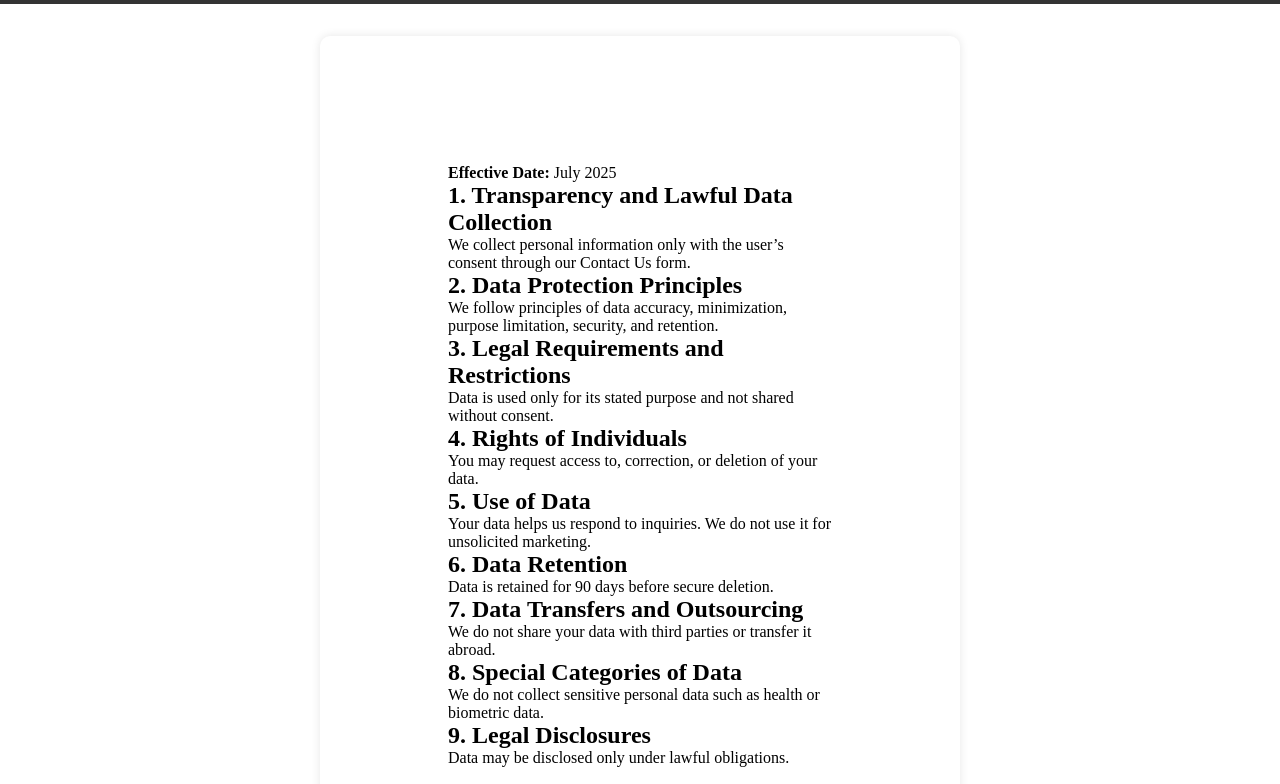
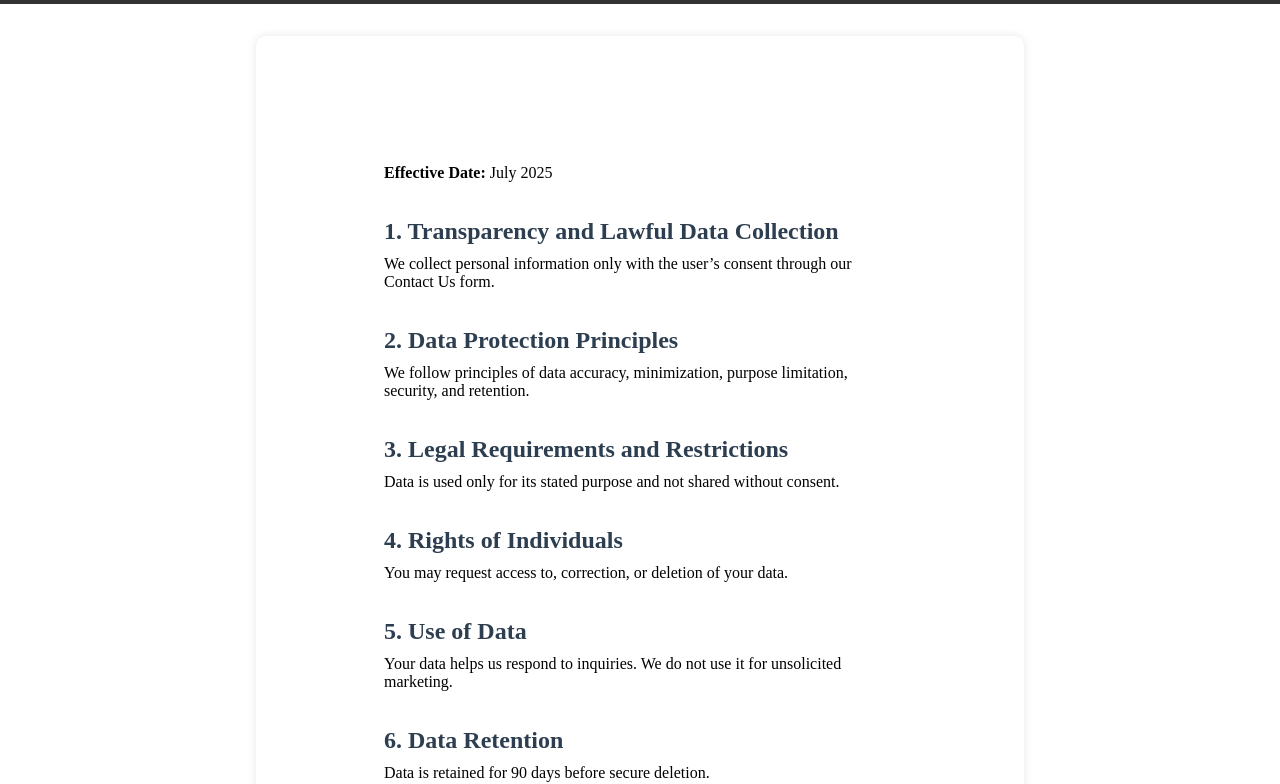
Before and after one commit to juniorSarh/Task-3-10, a plain HTML site: page privacy.html in a window 1280 px wide. Shown: the part 43-827 px from the top of the page. Drawn offline with Linux system fonts and the light colour scheme.

Commit message:
contact page and policies updated

```diff
--- a/style.css
+++ b/style.css
@@ -232,12 +232,13 @@ html, body {
 
 
 .policies{
-  height: inherit;
+  height: 1030px;
   padding: 10%;
 }
 
 main {
-    max-width: 50%;
+    max-width: 60%;
+    max-height: inherit;
     margin: 2em auto;
     padding: 4em;
     background-color: white;
@@ -245,17 +246,22 @@ main {
     box-shadow: 0 0 10px rgba(0, 0, 0, 0.1);
 }
 
-main.h2 {
+main h2 {
     color: #2c3e50;
-    text-align: center;
-    margin-bottom: 1.5em;
+    text-align:start;
+    margin-top: 1.5em;
+    margin-bottom: 10px;
 }
+
 
 form {
     display: flex;
     flex-direction: column;
     padding: inherit;
     height:inherit;
+}
+.form h2{
+  text-align: center;
 }
 
 label {
```
Also changed, not shown: contact.html (+1 -0 lines).
